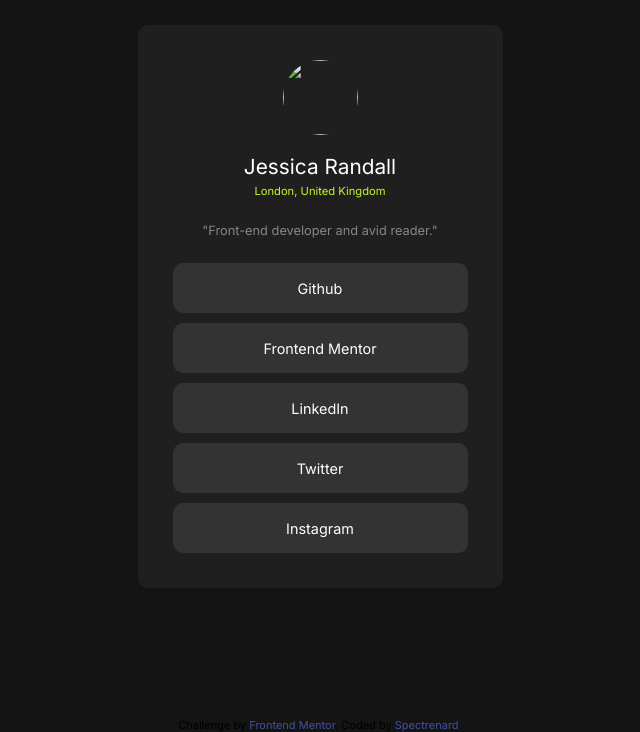
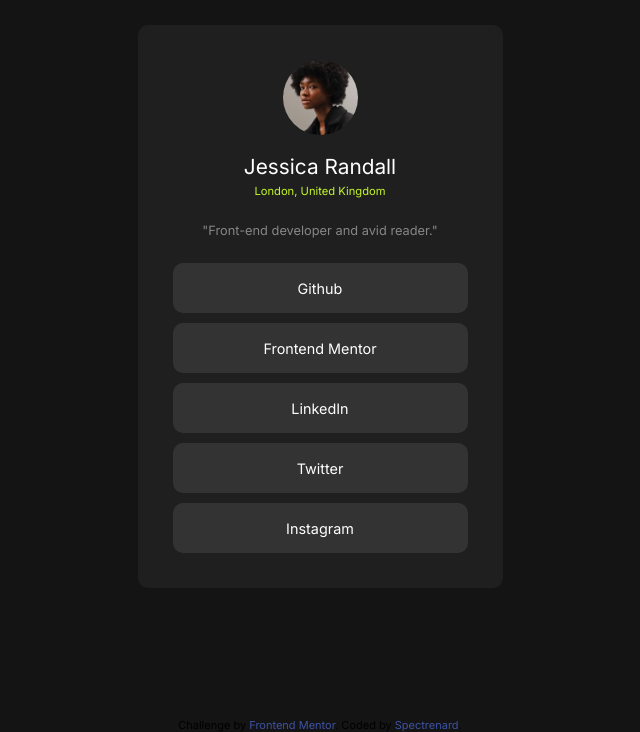
Before and after one commit to Spectrenard/social-links-profile, a plain HTML site: page index.html in a window 1280 px wide. Shown: the part 105-837 px from the top of the page, without its empty margins (320-960 px from the left). Drawn offline with Linux system fonts and the light colour scheme.

Commit message:
Update index.html

```diff
--- a/index.html
+++ b/index.html
@@ -27,7 +27,7 @@
   </head>
   <body>
     <div class="card">
-      <img src="./assets/images/avatar-jessica.jpeg" alt="" />
+      <img src="./avatar-jessica.jpeg" alt="" />
       <h1>Jessica Randall</h1>
       <h2>London, United Kingdom</h2>
       <p>"Front-end developer and avid reader."</p>
```
